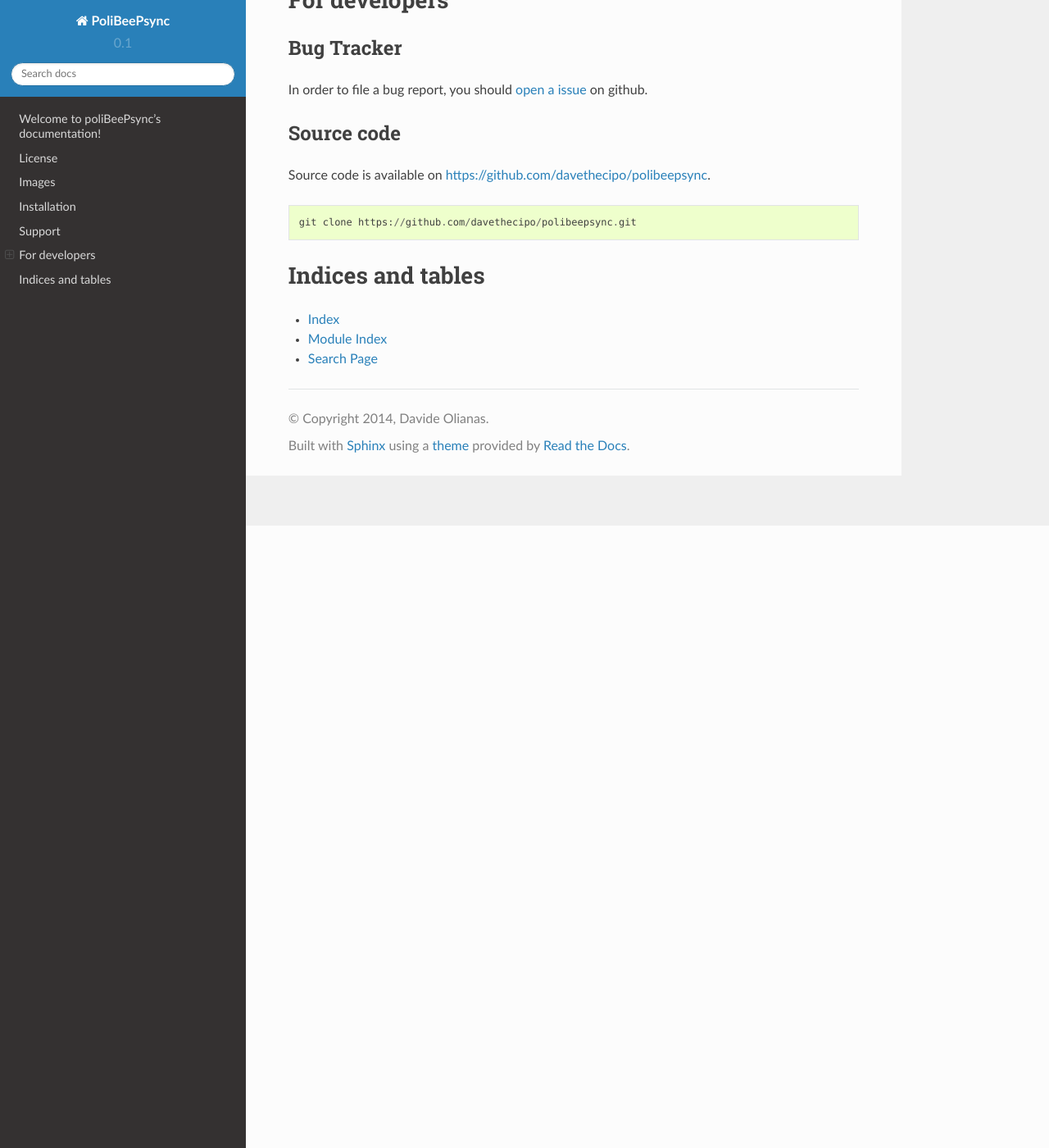
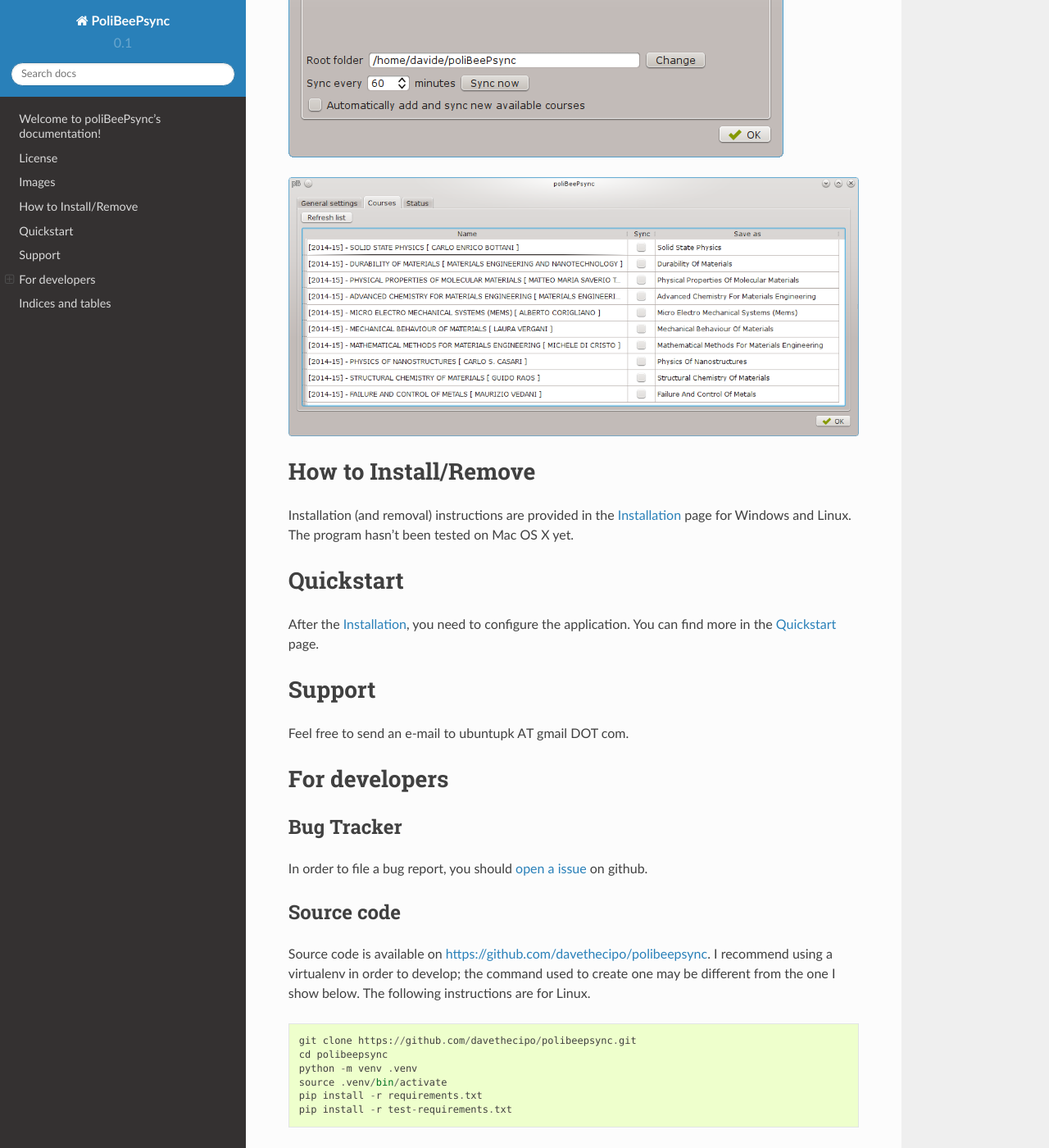
Before and after one commit to Jacotsu/polibeepsync, a Sphinx documentation site: the page built from docs/source/index.rst, in a window 1280 px wide and 1400 px high, scrolled down 759 px. Shown: the whole window at 82% size. Built offline with Sphinx 7.4.7 and the Read the Docs theme 2.0.0, drawn with Linux system fonts in a browser that asks for light colours; pages that are not in the unit, such as notebooks, are missing from menus; some of the changed text lies outside the part shown.

Commit message:
Update docs with quickstart and installation
I also customized the Sphinx theme by adding Google Analytics.

```diff
--- /dev/null
+++ b/docs/source/_templates/layout.html
@@ -0,0 +1,15 @@
+{% extends "!layout.html" %}
+
+{% block footer %}
+{{ super() }}
+<script>
+  (function(i,s,o,g,r,a,m){i['GoogleAnalyticsObject']=r;i[r]=i[r]||function(){
+  (i[r].q=i[r].q||[]).push(arguments)},i[r].l=1*new Date();a=s.createElement(o),
+  m=s.getElementsByTagName(o)[0];a.async=1;a.src=g;m.parentNode.insertBefore(a,m)
+  })(window,document,'script','//www.google-analytics.com/analytics.js','ga');
+
+  ga('create', 'UA-58093821-1', 'auto');
+  ga('send', 'pageview');
+
+</script>
+{% endblock %}
--- a/docs/source/index.rst
+++ b/docs/source/index.rst
@@ -23,13 +23,23 @@ PoliBeePsync is distributed under the GNU General Public License v3 or later
 Images
 =======
 
-Some example images
+.. image:: pbs-general.png
+	:alt: The general settings tab.
 
-Installation
-=============
+.. image:: pbs-courses.png
+	:alt: The list of courses available.
 
-Installation instructions are provided :doc:`installation` page for
-Windows, Mac OS and Linux.
+How to Install/Remove
+============================
+
+Installation (and removal) instructions are provided in the :doc:`installation` page for
+Windows and Linux. The program hasn't been tested on Mac OS X yet.
+
+Quickstart
+============
+
+After the :doc:`installation`, you need to configure the application.
+You can find more in the :doc:`quickstart` page.
 
 Support
 =======
@@ -49,11 +59,20 @@ on github.
 Source code
 ------------
 
+
 Source code is available on `<https://github.com/davethecipo/polibeepsync>`_.
-
+I recommend using a virtualenv in order to develop; the command used to create
+one may be different from the one I show below. The following instructions are
+for Linux.
 ::
 
     git clone https://github.com/davethecipo/polibeepsync.git
+    cd polibeepsync
+    python -m venv .venv
+    source .venv/bin/activate
+    pip install -r requirements.txt
+    pip install -r test-requirements.txt
+
 
 
 Indices and tables
--- a/docs/source/modules.rst
+++ b/docs/source/modules.rst
@@ -4,4 +4,4 @@
 .. toctree::
    :maxdepth: 4
 
-   polibeepsync
+   common
--- a/docs/source/polibeepsync.rst
+++ b/docs/source/polibeepsync.rst
@@ -7,7 +7,7 @@ Submodules
 polibeepsync.polibeepsync module
 --------------------------------
 
-.. automodule:: polibeepsync.polibeepsync
+.. automodule:: polibeepsync.common
     :members:
     :undoc-members:
     :show-inheritance:
```
Also changed, not shown: docs/source/installation.rst (+59 -1 lines), docs/source/quickstart.rst (added, +38 -0 lines), docs/source/pbs-courses.png (added), docs/source/pbs-general.png (added).
